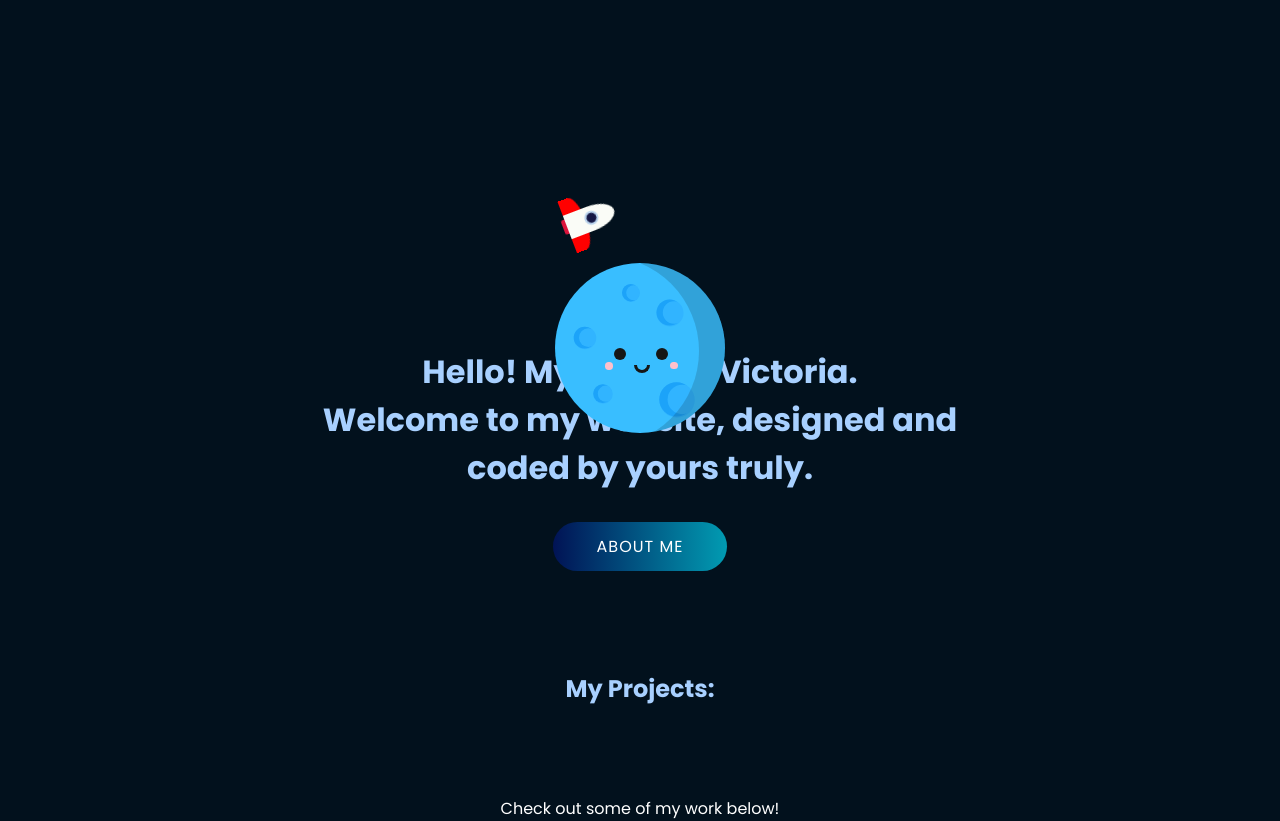
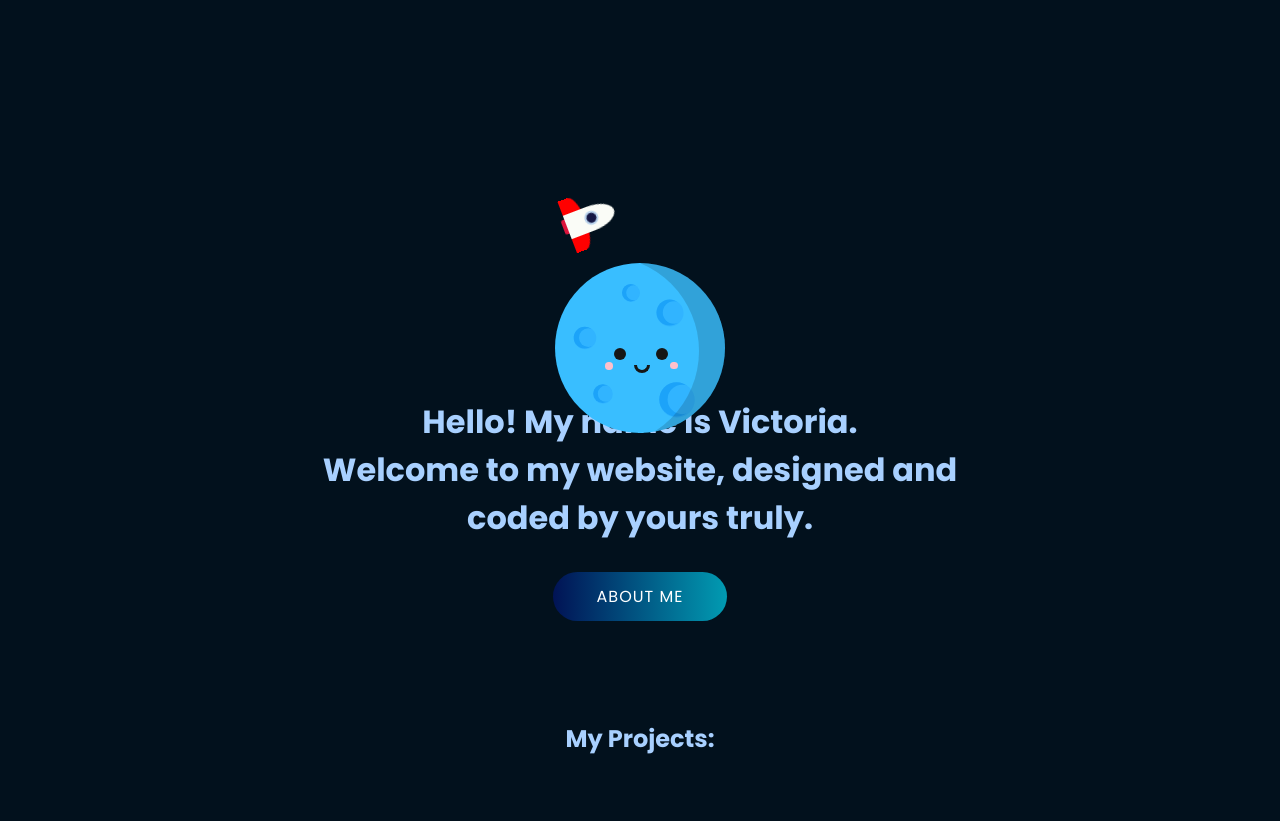
Before and after one commit to victorialee33/MyWebsite, a plain HTML site: page index.html in a window 1280 px wide. Shown: the part 802-1623 px from the top of the page. Drawn offline with Linux system fonts and the light colour scheme.

Commit message:
airplanefix

```diff
--- a/style.css
+++ b/style.css
@@ -87,7 +87,7 @@ section img{
     position: relative;
     width: 50%;
     margin:auto;
-    padding-top: 350px;
+    padding-top: 400px;
     text-align:  center;
     color: white;
 
```
